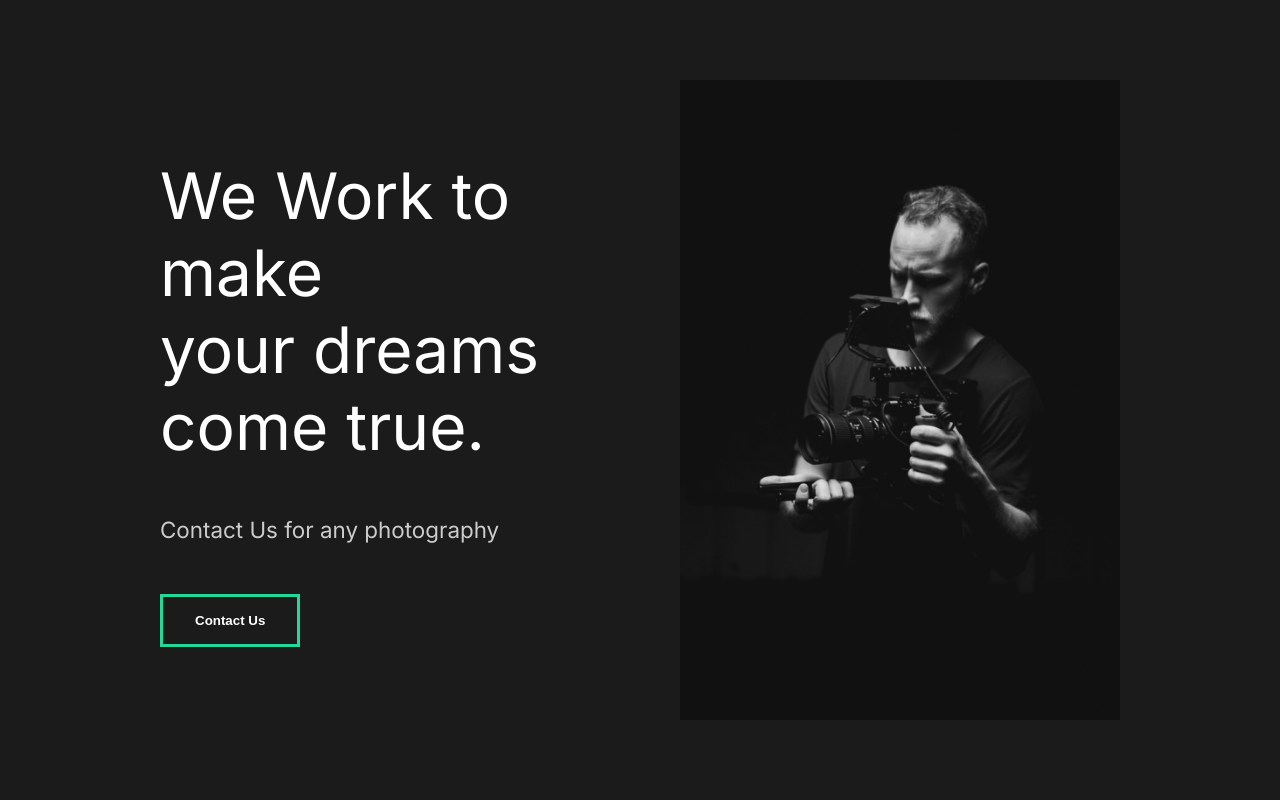
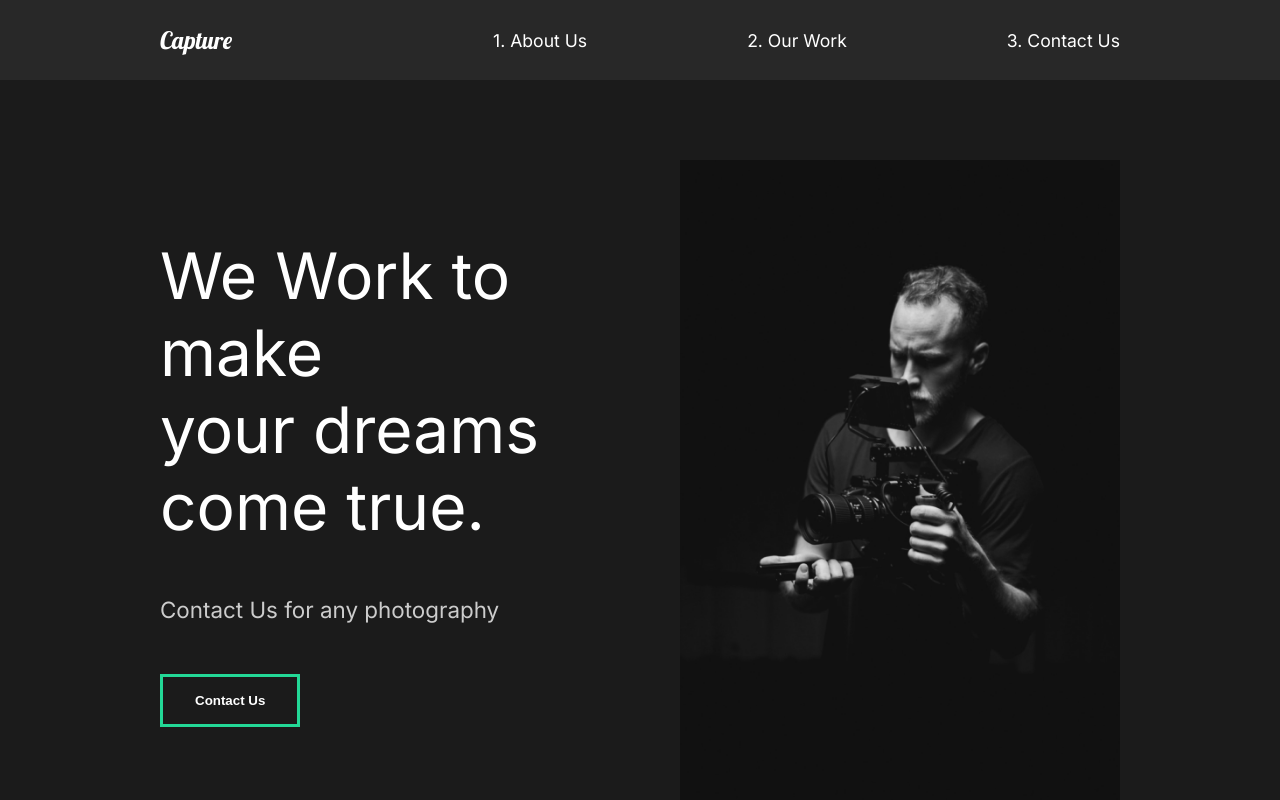
Before and after one commit to nishchay-suteri/Capture, a React (Create React App) app: page / in a window 1280 px wide. Shown: the top 800 px of the page. Built offline with nearby package versions, Linux system fonts and the light colour scheme.

Commit message:
Add NavBar

```diff
--- a/src/App.js
+++ b/src/App.js
@@ -1,10 +1,12 @@
 import AboutUs from "./pages/AboutUs";
 import GlobalStyle from "./components/GlobalStyle";
+import Nav from "./components/Nav";
 
 function App() {
     return (
         <div className="App">
             <GlobalStyle />
+            <Nav />
             <AboutUs />
         </div>
     );
--- /dev/null
+++ b/src/components/Nav.jsx
@@ -0,0 +1,54 @@
+import React from "react";
+import styled from "styled-components";
+
+const Nav = () => {
+    return (
+        <StyledNav>
+            <h1>
+                <a href="#" id="logo">
+                    Capture
+                </a>
+            </h1>
+            <ul>
+                <li>
+                    <a href="#">1. About Us</a>
+                </li>
+                <li>
+                    <a href="#">2. Our Work</a>
+                </li>
+                <li>
+                    <a href="#">3. Contact Us</a>
+                </li>
+            </ul>
+        </StyledNav>
+    );
+};
+
+const StyledNav = styled.nav`
+    min-height: 10vh;
+    display: flex;
+    margin: auto;
+    justify-content: space-between;
+    align-items: center;
+    padding: 1rem 10rem;
+    background: #282828;
+    a {
+        color: white;
+        text-decoration: none;
+    }
+    ul {
+        display: flex;
+        list-style: none;
+    }
+    #logo {
+        font-size: 1.5rem;
+        font-family: "Lobster", cursive;
+        font-weight: lighter;
+    }
+    li {
+        padding-left: 10rem;
+        position: relative;
+    }
+`;
+
+export default Nav;
```
Also changed, not shown: 1 other file (tests, documents, lock files or other folders).
